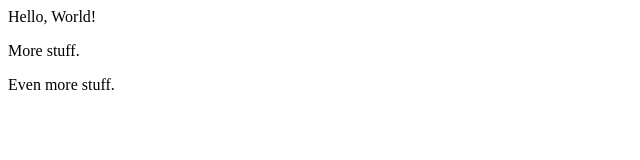
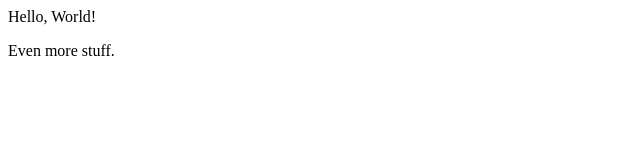
Before and after one commit to WSChisholm/test2, a plain HTML site: page index.html in a window 1280 px wide. Shown: the whole page, without its empty margins (0-640 px from the left). Drawn offline with Linux system fonts and the light colour scheme.

Commit message:
some stuff

```diff
--- a/index.html
+++ b/index.html
@@ -1,9 +1,9 @@
 <p>
 	Hello, World!
 </p>
-<p>
-	More stuff.
-</p>
+
+
+
 <p>
 Even more stuff.
 </p>
```
